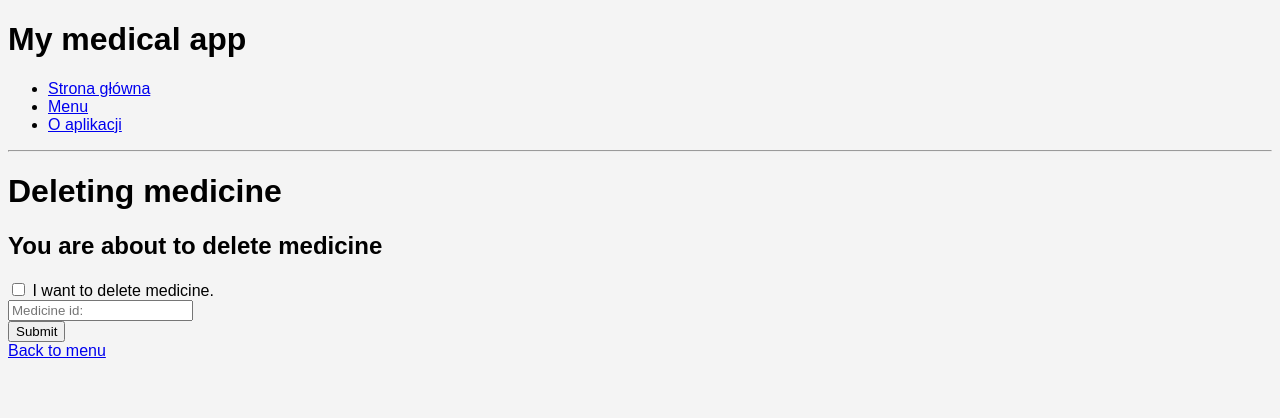
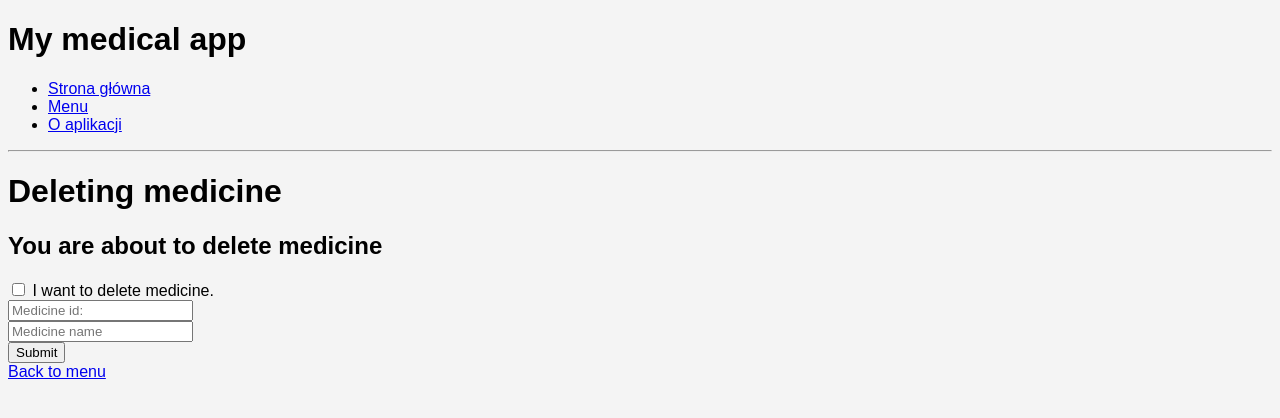
Before and after one commit to renioko/MyMedTracker, a Flask app: page /medicine/delete_medicine in a window 1280 px wide. Shown: the top 418 px of the page. Run offline with Flask 3, Linux system fonts and the light colour scheme.

Commit message:
fixed viewing medicine

```diff
--- /dev/null
+++ b/postgresql_app/UI/templates/get_delete_med_id_and_name_form.html
@@ -0,0 +1,21 @@
+{% extends 'base.html' %}
+
+{% block title %}Deleting medicine {% endblock %}
+
+{% block content %}
+
+<h1>Deleting medicine</h1>
+<h2>You are about to delete medicine</h2>
+<form method="POST" action="{{url_for('medicine.delete_medicine')}}">
+    <label>
+        <input type="checkbox" name="confirmation">
+        I want to delete medicine.
+    </label><br>
+    <input type="number" name="med_id" Placeholder="Medicine id: "><br>
+    <input type="text" name="med_name" placeholder="Medicine name"><br>
+    <input type="submit" value="Submit"><br>
+</form>
+
+<a href="{{url_for('menu')}}">Back to menu</a>
+
+{% endblock %}
--- a/postgresql_app/UI/templates/get_med_id_form.html
+++ b/postgresql_app/UI/templates/get_med_id_and_name_form.html
@@ -1,17 +1,14 @@
 {% extends 'base.html' %}
 
-{% block title %}Deleting medicine {% endblock %}
+{% block title %} Medicine view {% endblock %}
 
 {% block content %}
 
-<h1>Deleting medicine</h1>
+<h1>Viewing medicine</h1>
 <h2>You are about to delete medicine</h2>
-<form method="POST" action="{{url_for('medicine.delete_medicine')}}">
-    <label>
-        <input type="checkbox" name="confirmation">
-        I want to delete medicine.
-    </label><br>
+<form method="POST" action="{{url_for('medicine.view_medicine')}}">
     <input type="number" name="med_id" Placeholder="Medicine id: "><br>
+    <input type="text" name="med_name" placeholder="Medicine name"><br>
     <input type="submit" value="Submit"><br>
 </form>
 
--- a/postgresql_app/UI/templates/medicine_menu.html
+++ b/postgresql_app/UI/templates/medicine_menu.html
@@ -7,10 +7,10 @@
 <ul>
     <li><a href="{{ url_for('medicine.add_medicine') }}">Add medicine</a></li>
     <li><a href="{{ url_for('medicine.delete_medicine') }}">Delete medicine</a></li>
-    <li><a href="#">Update medicine</a></li>
-    <li><a href="#">View medicine</a></li>
+    <li><a href="{{ url_for('medicine.view_medicine') }}">View medicine</a></li>
+   {#<!-- <li><a href="#">Update medicine</a></li>
     <li><a href="#">Assign medicine</a></li>
-    <li><a href="#">View patients medicines list</a></li>
+    <li><a href="#">View patients medicines list</a></li> -->#}
 </ul>
 <a href="{{url_for('menu')}}">← Back to main menu</a>
 {% endblock %}
--- a/postgresql_app/routes/medicine_routes.py
+++ b/postgresql_app/routes/medicine_routes.py
@@ -25,9 +25,34 @@ def add_medicine():
 @medicine_bp.route("/delete_medicine", methods=["GET", "POST"])
 def delete_medicine():
     if request.method == "POST":
+        confirmation = request.form.get("confirmation")
+        if not confirmation:
+            result = 'Medicine cannot be deleted without confirmation.'
+            return render_template("result.html", title="Deleting medicine", result=result)
         med_id = request.form.get("med_id")
+        med_name = request.form.get("med_name") # added
         medicine_db = MedicineDB()
+        if not med_id:
+            medicine = medicine_db.get_medicine(med_name)
+            try:
+                med_id = medicine.med_id
+            except AttributeError:
+                result = "Medicine not found."
         result = medicine_db.delete_medicine(med_id)
         return render_template("result.html", title="Deleting medicine", result=result)
-    return render_template("get_med_id_form.html")
+    return render_template("get_delete_med_id_and_name_form.html")
     pass # w trakcie
+
+@medicine_bp.route("/view_medicine", methods=["GET", "POST"])
+def view_medicine():
+    if request.method == "POST":
+        med_id = request.form.get("med_id")
+        med_name = request.form.get("med_name")
+        medicine_db = MedicineDB()
+        if not med_id:
+            medicine = medicine_db.get_medicine(med_name)
+        elif not med_name and med_id:
+            medicine = medicine_db.get_medicine_by_id(med_id)
+        result = str(medicine)
+        return render_template("result.html", title="Medicine view", result=result)
+    return render_template("get_med_id_and_name_form.html")
```
Also changed, not shown: postgresql_app/repos/medicine_repo.py (+6 -2 lines).
